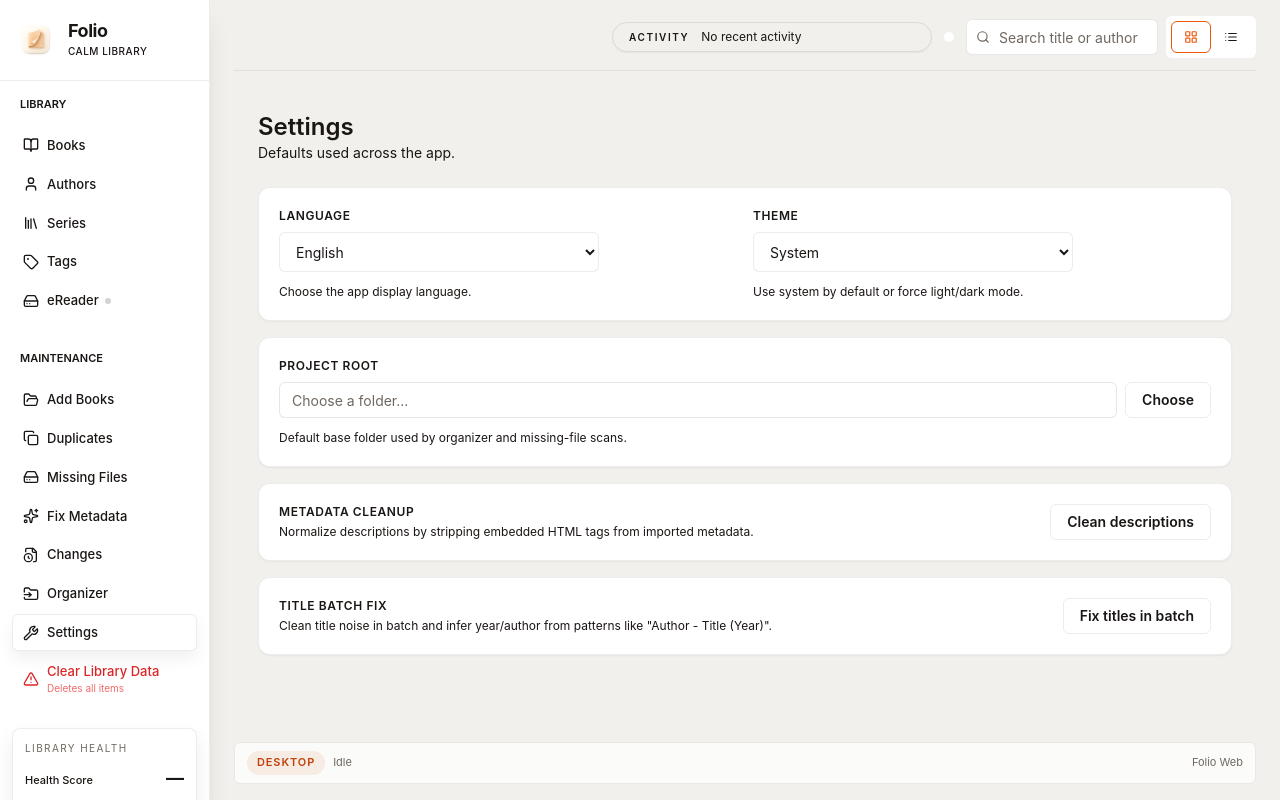
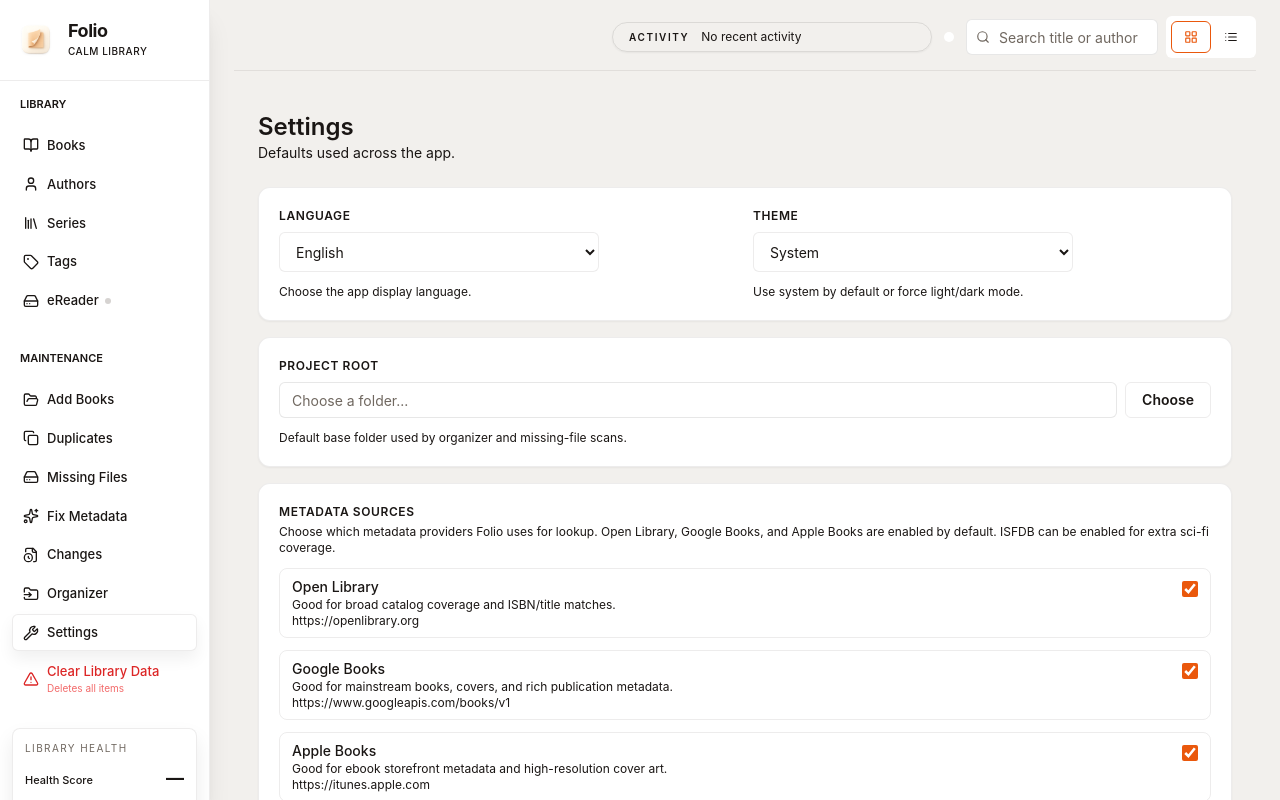
Before and after one commit to bkeetman/folio, a React (Vite) app in the folder apps/desktop/: page / in a window 1280 px wide. Both pictures are taken after a click on the button "Settings". Built offline with nearby package versions, Linux system fonts and the light colour scheme.

Commit message:
update in lookup

```diff
--- a/apps/desktop/src/App.tsx
+++ b/apps/desktop/src/App.tsx
@@ -33,6 +33,8 @@ import type {
   ItemMetadata,
   LibraryFilter,
   LibrarySort,
+  MetadataLookupSettings,
+  MetadataSourceSetting,
   OperationProgress,
   OperationStats,
   PendingChange,
@@ -41,6 +43,51 @@ import type {
   Tag,
   View,
 } from "./types/library";
+
+const DEFAULT_METADATA_SOURCES: MetadataSourceSetting[] = [
+  {
+    id: "open-library",
+    label: "Open Library",
+    enabled: true,
+    sourceType: "builtin",
+    endpoint: "https://openlibrary.org",
+  },
+  {
+    id: "google-books",
+    label: "Google Books",
+    enabled: true,
+    sourceType: "builtin",
+    endpoint: "https://www.googleapis.com/books/v1",
+  },
+  {
+    id: "apple-books",
+    label: "Apple Books",
+    enabled: true,
+    sourceType: "builtin",
+    endpoint: "https://itunes.apple.com",
+  },
+  {
+    id: "isfdb",
+    label: "ISFDB",
+    enabled: false,
+    sourceType: "isfdb",
+    endpoint: "https://www.isfdb.org/cgi-bin/se.cgi",
+  },
+  {
+    id: "internet-archive",
+    label: "Internet Archive",
+    enabled: false,
+    sourceType: "builtin",
+    endpoint: "https://archive.org/advancedsearch.php",
+  },
+  {
+    id: "openbd",
+    label: "OpenBD (Japan)",
+    enabled: false,
+    sourceType: "builtin",
+    endpoint: "https://api.openbd.jp/v1/get",
+  },
+];
 
 function App() {
   const readInitialInspectorWidth = () => {
@@ -120,6 +167,9 @@ function App() {
   const [importingBooks, setImportingBooks] = useState(false);
   const [normalizingDescriptions, setNormalizingDescriptions] = useState(false);
   const [batchFixingTitles, setBatchFixingTitles] = useState(false);
+  const [metadataSources, setMetadataSources] =
+    useState<MetadataSourceSetting[]>(DEFAULT_METADATA_SOURCES);
+  const [metadataSourcesSaving, setMetadataSourcesSaving] = useState(false);
   const [tags, setTags] = useState<Tag[]>([]);
   const [newTagName, setNewTagName] = useState("");
   const [newTagColor, setNewTagColor] = useState(TAG_COLORS[0].value);
@@ -779,6 +829,56 @@ function App() {
       setBatchFixingTitles(false);
     }
   }, [batchFixingTitles, refreshLibrary]);
+
+  useEffect(() => {
+    if (!isTauri()) return;
+    let cancelled = false;
+    void invoke<MetadataLookupSettings>("get_metadata_lookup_settings")
+      .then((settings) => {
+        if (cancelled) return;
+        if (Array.isArray(settings.sources) && settings.sources.length > 0) {
+          setMetadataSources(settings.sources);
+        }
+      })
+      .catch(() => {
+        if (cancelled) return;
+        setMetadataSources(DEFAULT_METADATA_SOURCES);
+      });
+    return () => {
+      cancelled = true;
+    };
+  }, []);
+
+  const persistMetadataSources = useCallback(
+    async (sources: MetadataSourceSetting[], successMessage: string) => {
+      if (!isTauri()) return;
+      setMetadataSourcesSaving(true);
+      try {
+        await invoke("set_metadata_lookup_settings", {
+          settings: { sources },
+        });
+        setScanStatus(successMessage);
+      } catch {
+        setScanStatus("Could not save metadata source settings.");
+      } finally {
+        setMetadataSourcesSaving(false);
+      }
+    },
+    []
+  );
+
+  const handleSetMetadataSourceEnabled = useCallback(
+    async (id: string, enabled: boolean) => {
+      setMetadataSources((current) => {
+        const next = current.map((source) =>
+          source.id === id ? { ...source, enabled } : source
+        );
+        void persistMetadataSources(next, "Metadata source settings saved.");
+        return next;
+      });
+    },
+    [persistMetadataSources]
+  );
 
   const handleImportCancel = () => {
     setView("library-books");
@@ -1639,6 +1739,9 @@ function App() {
             normalizingDescriptions={normalizingDescriptions}
             onBatchFixTitles={handleBatchFixTitles}
             batchFixingTitles={batchFixingTitles}
+            metadataSources={metadataSources}
+            onSetMetadataSourceEnabled={handleSetMetadataSourceEnabled}
+            metadataSourcesSaving={metadataSourcesSaving}
             themeMode={themeMode}
             setThemeMode={setThemeMode}
             missingFiles={missingFiles}
--- a/apps/desktop/src/locales/en.ts
+++ b/apps/desktop/src/locales/en.ts
@@ -87,6 +87,23 @@ export const enTranslation = {
           "Clean title noise in batch and infer year/author from patterns like \"Author - Title (Year)\".",
         fixing: "Fixing...",
         fixTitlesInBatch: "Fix titles in batch",
+        metadataSources: "Metadata Sources",
+        metadataSourcesHint:
+          "Choose which metadata providers Folio uses for lookup. Open Library, Google Books, and Apple Books are enabled by default. ISFDB can be enabled for extra sci-fi coverage.",
+        metadataSourceOpenLibraryStrength:
+          "Good for broad catalog coverage and ISBN/title matches.",
+        metadataSourceGoogleStrength:
+          "Good for mainstream books, covers, and rich publication metadata.",
+        metadataSourceAppleStrength:
+          "Good for ebook storefront metadata and high-resolution cover art.",
+        metadataSourceIsfdbStrength:
+          "Good for science fiction, fantasy, and genre-specific bibliography data.",
+        metadataSourceArchiveStrength:
+          "Good for older, rare, and out-of-print texts from public archives.",
+        metadataSourceOpenbdStrength:
+          "Good for Japanese ISBN metadata from publisher and ONIX feeds.",
+        metadataSourceGenericStrength:
+          "Good for additional metadata enrichment.",
       },
       bookEdit: {
         removeFromLibraryTitle: "Remove from library",
@@ -148,9 +165,11 @@ export const enTranslation = {
       },
       fixView: {
         needsFixingListCount: "Needs Fixing list: {{count}} items",
+        needsFixingCountShort: "{{count}} items",
         needsFixingListEmpty: "Needs Fixing list is empty",
         metadataEnrichment: "Metadata Enrichment",
         cancel: "Cancel",
+        enrichAction: "Enrich",
         enrichNeedsFixing: "Enrich Needs Fixing",
         enrichingLibrary: "Enriching Library",
         allComplete: "All books have complete metadata!",
--- a/apps/desktop/src/locales/nl.ts
+++ b/apps/desktop/src/locales/nl.ts
@@ -87,6 +87,23 @@ export const nlTranslation = {
           "Maak titels in bulk schoon en leid jaar/auteur af uit patronen zoals \"Auteur - Titel (Jaar)\".",
         fixing: "Bezig...",
         fixTitlesInBatch: "Titels in batch herstellen",
+        metadataSources: "Metadata-bronnen",
+        metadataSourcesHint:
+          "Kies welke metadata-providers Folio gebruikt. Open Library, Google Books en Apple Books staan standaard aan. ISFDB kun je optioneel inschakelen voor extra sci-fi resultaten.",
+        metadataSourceOpenLibraryStrength:
+          "Sterk in brede catalogusdekking en ISBN/titel-matches.",
+        metadataSourceGoogleStrength:
+          "Sterk in gangbare boeken, covers en rijke publicatie-metadata.",
+        metadataSourceAppleStrength:
+          "Sterk in ebook-store metadata en hoge-resolutie coverafbeeldingen.",
+        metadataSourceIsfdbStrength:
+          "Sterk in sciencefiction, fantasy en genrespecifieke bibliografische data.",
+        metadataSourceArchiveStrength:
+          "Sterk in oudere, zeldzame en uitverkochte titels uit publieke archieven.",
+        metadataSourceOpenbdStrength:
+          "Sterk in Japanse ISBN-metadata uit uitgevers- en ONIX-feeds.",
+        metadataSourceGenericStrength:
+          "Sterk als extra bron voor metadata-verrijking.",
       },
       bookEdit: {
         removeFromLibraryTitle: "Verwijder uit bibliotheek",
@@ -148,9 +165,11 @@ export const nlTranslation = {
       },
       fixView: {
         needsFixingListCount: "Needs Fixing-lijst: {{count}} items",
+        needsFixingCountShort: "{{count}} items",
         needsFixingListEmpty: "Needs Fixing-lijst is leeg",
         metadataEnrichment: "Metadata-verrijking",
         cancel: "Annuleren",
+        enrichAction: "Verrijk",
         enrichNeedsFixing: "Needs Fixing verrijken",
         enrichingLibrary: "Bibliotheek verrijken",
         allComplete: "Alle boeken hebben complete metadata!",
--- a/apps/desktop/src/sections/AppRoutes.tsx
+++ b/apps/desktop/src/sections/AppRoutes.tsx
@@ -24,6 +24,7 @@ import type {
   LibraryFilter,
   LibraryItem,
   LibrarySort,
+  MetadataSourceSetting,
   MissingFileItem,
   OperationProgress,
   ImportRequest,
@@ -141,6 +142,9 @@ type AppRoutesProps = {
   normalizingDescriptions: boolean;
   onBatchFixTitles: () => Promise<void>;
   batchFixingTitles: boolean;
+  metadataSources: MetadataSourceSetting[];
+  onSetMetadataSourceEnabled: (id: string, enabled: boolean) => Promise<void>;
+  metadataSourcesSaving: boolean;
   missingFiles: MissingFileItem[];
   onRelinkMissing: (fileId: string) => void | Promise<void>;
   onRemoveMissing: (fileId: string) => void | Promise<void>;
@@ -288,6 +292,9 @@ export function AppRoutes(props: AppRoutesProps) {
     normalizingDescriptions,
     onBatchFixTitles,
     batchFixingTitles,
+    metadataSources,
+    onSetMetadataSourceEnabled,
+    metadataSourcesSaving,
     missingFiles,
     onRelinkMissing,
     onRemoveMissing,
@@ -503,6 +510,9 @@ export function AppRoutes(props: AppRoutesProps) {
           normalizingDescriptions={normalizingDescriptions}
           onBatchFixTitles={onBatchFixTitles}
           batchFixingTitles={batchFixingTitles}
+          metadataSources={metadataSources}
+          onSetMetadataSourceEnabled={onSetMetadataSourceEnabled}
+          metadataSourcesSaving={metadataSourcesSaving}
           themeMode={themeMode}
           setThemeMode={setThemeMode}
         />
--- a/apps/desktop/src/sections/FixView.tsx
+++ b/apps/desktop/src/sections/FixView.tsx
@@ -87,7 +87,7 @@ export function FixView({
   const { t } = useTranslation();
   const enrichLabel =
     items.length > 0
-      ? t("fixView.needsFixingListCount", { count: items.length })
+      ? t("fixView.needsFixingCountShort", { count: items.length })
       : t("fixView.needsFixingListEmpty");
 
   const renderEnrichToolbar = () => {
@@ -211,7 +211,6 @@ export function FixView({
 
   return (
     <section className="flex flex-col gap-4">
-      {renderEnrichToolbar()}
       <ProgressBar
         progress={enrichProgress}
         label={t("fixView.enrichingLibrary")}
@@ -227,6 +226,35 @@ export function FixView({
             </span>
             <FilterDropdown filter={fixFilter} setFilter={setFixFilter} />
           </div>
+          {isDesktop ? (
+            <div className="flex items-center justify-between gap-2 border-b border-[var(--app-border)] px-3 py-2 bg-[var(--app-bg)]/35">
+              <span className="truncate text-[10px] text-[var(--app-ink-muted)]">
+                {enrichLabel}
+              </span>
+              {enriching ? (
+                <Button
+                  variant="outline"
+                  size="sm"
+                  onClick={onCancelEnrich}
+                  className="h-7 gap-1 px-2 text-[11px] border-[var(--app-border-soft)] bg-[var(--app-bg-secondary)] text-[var(--app-ink)] hover:border-[var(--app-border)] hover:bg-[var(--app-bg-tertiary)]"
+                >
+                  <X size={12} className="text-red-400" />
+                  {t("fixView.cancel")}
+                </Button>
+              ) : (
+                <Button
+                  variant="outline"
+                  size="sm"
+                  onClick={onEnrichAll}
+                  className="h-7 gap-1 px-2 text-[11px]"
+                  disabled={items.length === 0}
+                >
+                  <Sparkles size={12} />
+                  {t("fixView.enrichAction")}
+                </Button>
+              )}
+            </div>
+          ) : null}
           <div className="flex-1 overflow-y-auto">
             {items.map((item) => {
               const issueReason = getIssueReason(item, inboxItems);
--- a/apps/desktop/src/sections/SettingsView.tsx
+++ b/apps/desktop/src/sections/SettingsView.tsx
@@ -2,6 +2,7 @@ import { Button, Input } from "../components/ui";
 import type { ThemeMode } from "../hooks/useTheme";
 import { useTranslation } from "react-i18next";
 import { APP_LANGUAGE_OPTIONS, i18n } from "../i18n";
+import type { MetadataSourceSetting } from "../types/library";
 
 type SettingsViewProps = {
   libraryRoot: string | null;
@@ -10,6 +11,9 @@ type SettingsViewProps = {
   normalizingDescriptions: boolean;
   onBatchFixTitles: () => Promise<void>;
   batchFixingTitles: boolean;
+  metadataSources: MetadataSourceSetting[];
+  onSetMetadataSourceEnabled: (id: string, enabled: boolean) => Promise<void>;
+  metadataSourcesSaving: boolean;
   themeMode: ThemeMode;
   setThemeMode: (mode: ThemeMode) => void;
 };
@@ -21,6 +25,9 @@ export function SettingsView({
   normalizingDescriptions,
   onBatchFixTitles,
   batchFixingTitles,
+  metadataSources,
+  onSetMetadataSourceEnabled,
+  metadataSourcesSaving,
   themeMode,
   setThemeMode,
 }: SettingsViewProps) {
@@ -32,6 +39,25 @@ export function SettingsView({
     !!libraryRoot &&
     (libraryRoot.includes("com~apple~CloudDocs") ||
       libraryRoot.includes("Mobile Documents"));
+
+  const sourceStrengthLabel = (sourceId: string) => {
+    switch (sourceId) {
+      case "open-library":
+        return t("settings.metadataSourceOpenLibraryStrength");
+      case "google-books":
+        return t("settings.metadataSourceGoogleStrength");
+      case "apple-books":
+        return t("settings.metadataSourceAppleStrength");
+      case "isfdb":
+        return t("settings.metadataSourceIsfdbStrength");
+      case "internet-archive":
+        return t("settings.metadataSourceArchiveStrength");
+      case "openbd":
+        return t("settings.metadataSourceOpenbdStrength");
+      default:
+        return t("settings.metadataSourceGenericStrength");
+    }
+  };
 
   return (
     <section className="flex-1 px-6 py-6">
@@ -107,6 +133,40 @@ export function SettingsView({
       </div>
 
       <div className="mt-4 rounded-xl border border-app-border bg-white p-5 shadow-sm">
+        <div className="mb-3">
+          <div className="text-xs font-semibold uppercase tracking-wider text-app-ink-muted">
+            {t("settings.metadataSources")}
+          </div>
+          <p className="mt-1 text-xs text-app-ink-muted">{t("settings.metadataSourcesHint")}</p>
+        </div>
+        <div className="space-y-3">
+          {metadataSources.map((source) => (
+            <label
+              key={source.id}
+              className="flex items-start justify-between gap-3 rounded-lg border border-app-border px-3 py-2"
+            >
+              <div className="min-w-0">
+                <div className="text-sm font-medium text-app-ink">{source.label}</div>
+                <div className="text-xs text-app-ink-muted">{sourceStrengthLabel(source.id)}</div>
+                {source.endpoint ? (
+                  <div className="truncate text-xs text-app-ink-muted">{source.endpoint}</div>
+                ) : null}
+              </div>
+              <input
+                type="checkbox"
+                className="mt-1 h-4 w-4 accent-[var(--app-accent)]"
+                checked={source.enabled}
+                onChange={(event) => {
+                  void onSetMetadataSourceEnabled(source.id, event.target.checked);
+                }}
+                disabled={metadataSourcesSaving}
+              />
+            </label>
+          ))}
+        </div>
+      </div>
+
+      <div className="mt-4 rounded-xl border border-app-border bg-white p-5 shadow-sm">
         <div className="flex items-center justify-between gap-3">
           <div>
             <div className="text-xs font-semibold uppercase tracking-wider text-app-ink-muted">
```
Also changed, not shown: apps/desktop/src/types/library.ts (+12 -0 lines), 2 other files (tests, documents, lock files or other folders).
